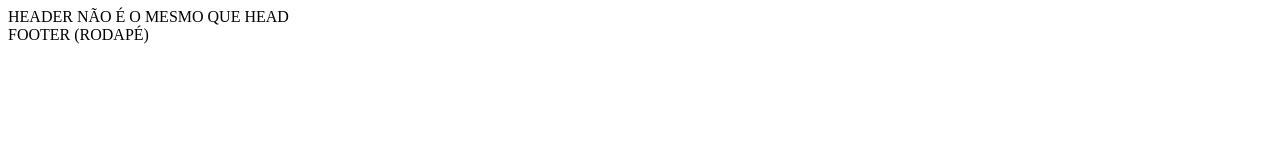
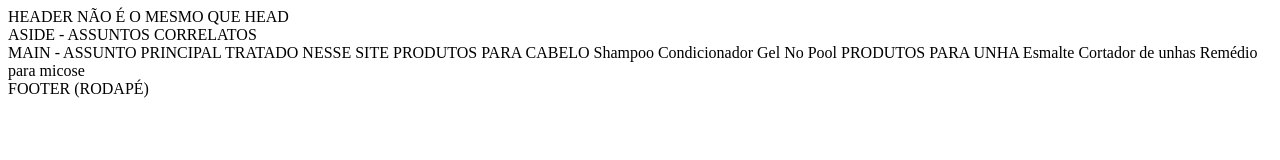
Before and after one commit to ManuelVictorCS/tn14-pratica-001, a plain HTML site: page index.html in a window 1280 px wide. Drawn offline with Linux system fonts and the light colour scheme.

Commit message:
feature: tags dentro do body

```diff
--- a/index.html
+++ b/index.html
@@ -10,6 +10,21 @@
     <header>
         HEADER NÃO É O MESMO QUE HEAD
     </header>
+    <aside>
+        ASIDE - ASSUNTOS CORRELATOS
+    </aside>
+    <main>
+        MAIN - ASSUNTO PRINCIPAL TRATADO NESSE SITE
+        PRODUTOS PARA CABELO
+        Shampoo
+        Condicionador
+        Gel
+        No Pool
+        PRODUTOS PARA UNHA
+        Esmalte
+        Cortador de unhas
+        Remédio para micose
+    </main>
     <footer>
         FOOTER (RODAPÉ)
     </footer>
```
